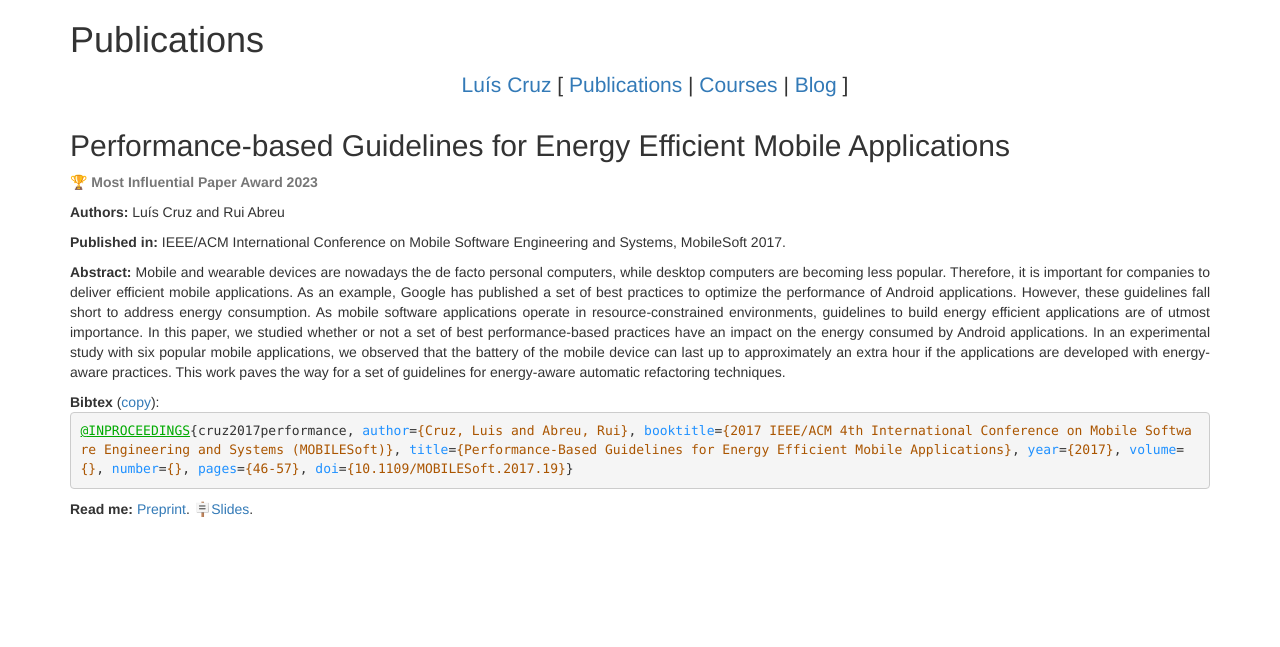
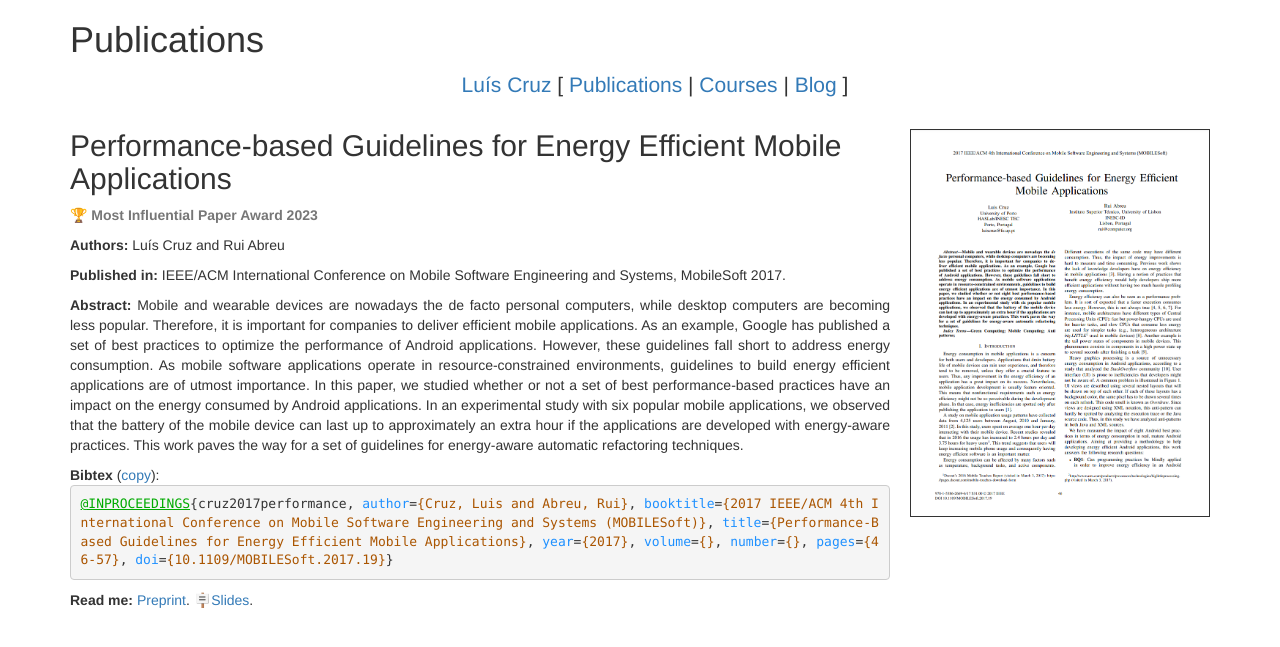
Before and after one commit to luiscruz/luiscruz.github.io, a Jekyll site: the page built from _publications/2017-05-performance.md, in a window 1280 px wide. Shown: the top 647 px of the page. Built offline with Jekyll 4.4.1, drawn with Linux system fonts in a browser that asks for light colours; comment, search, counter and statistics services are not loaded.

Commit message:
Add Image to Paper: 2017-05-performance

```diff
--- a/_publications/2017-05-performance.md
+++ b/_publications/2017-05-performance.md
@@ -18,4 +18,6 @@ bibtex: "@INPROCEEDINGS{cruz2017performance,
   doi={10.1109/MOBILESoft.2017.19}}"
 abstract: "Mobile and wearable devices are nowadays the de facto personal computers, while desktop computers are becoming less popular. Therefore, it is important for companies to deliver efficient mobile applications. As an example, Google has published a set of best practices to optimize the performance of Android applications. However, these guidelines fall short to address energy consumption. As mobile software applications operate in resource-constrained environments, guidelines to build energy efficient applications are of utmost importance. In this paper, we studied whether or not a set of best performance-based practices have an impact on the energy consumed by Android applications. In an experimental study with six popular mobile applications, we observed that the battery of the mobile device can last up to approximately an extra hour if the applications are developed with energy-aware practices. This work paves the way for a set of guidelines for energy-aware automatic refactoring techniques."
 award: Most Influential Paper Award 2023
+image: "publications/cruz2017performance.png"
+image-border: true
 ---
```
Also changed, not shown: img/publications/cruz2017performance.png (added).
